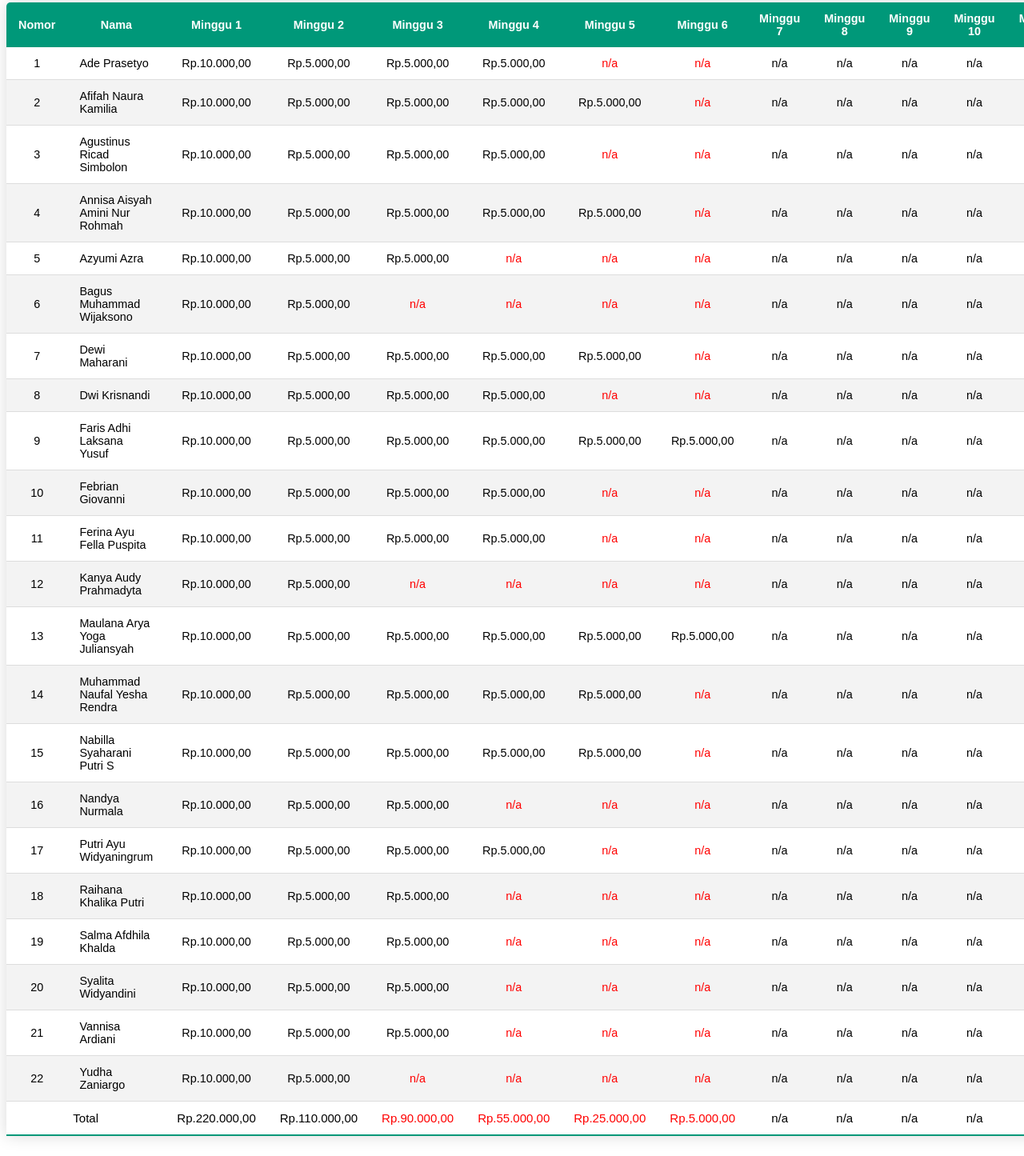
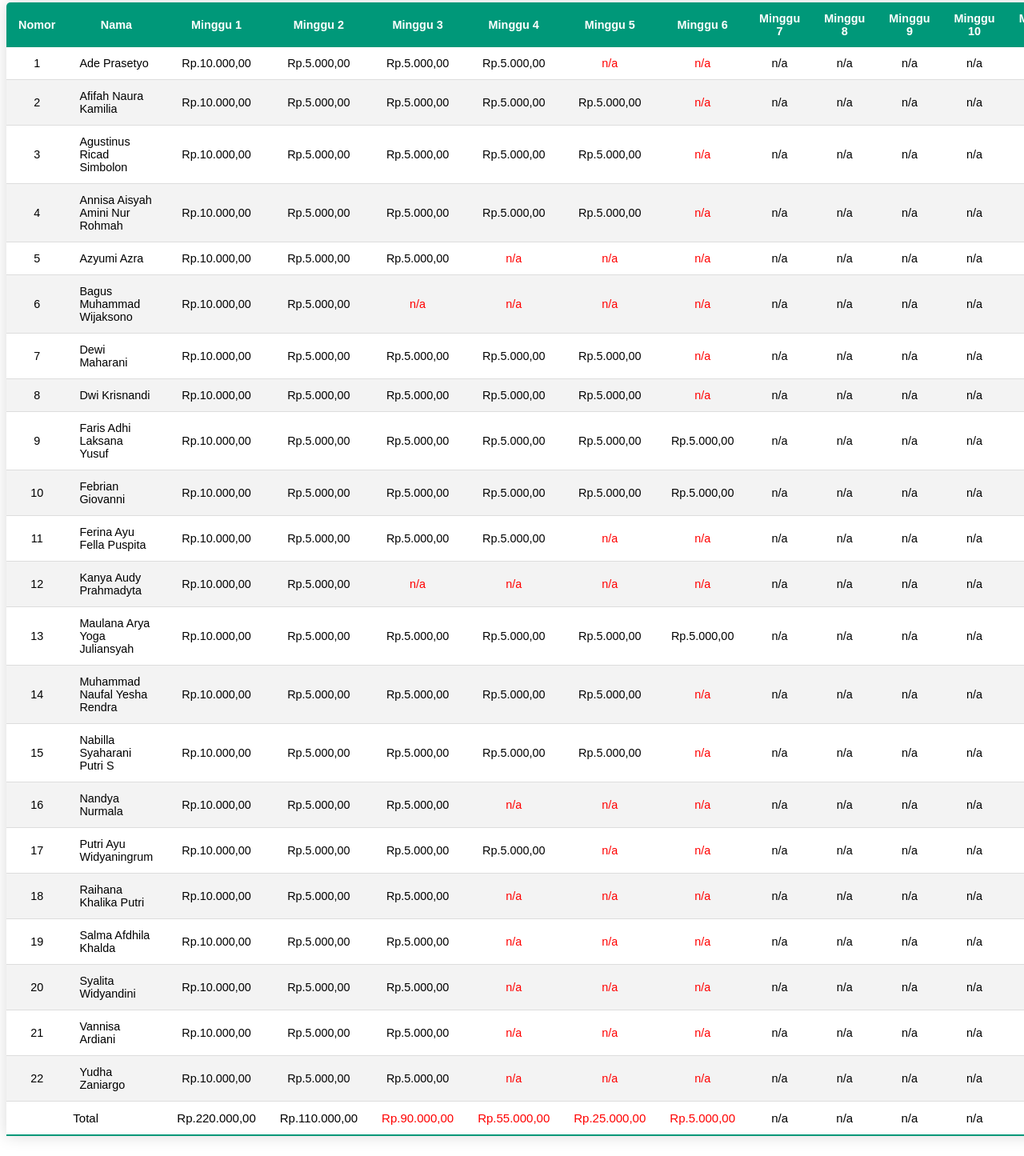
Before and after one commit to baguswijaksono/HTML-KasKelas, a plain HTML site: page masuk.html in a window 1280 px wide. Shown: the part 67-1512 px from the top of the page at 80% size. Drawn offline with Linux system fonts and the light colour scheme.

Commit message:
Update masuk.html

```diff
--- a/masuk.html
+++ b/masuk.html
@@ -60,7 +60,7 @@
         <td>Rp.5.000,00</td>
         <td>Rp.5.000,00</td>
         <td>Rp.5.000,00</td>
-        <td style="color: red;">n/a</td>
+        <td>Rp.5.000,00</td>
         <td style="color: red;">n/a</td>
         <td>n/a</td>
         <td>n/a</td>
@@ -140,7 +140,7 @@
         <td>Rp.5.000,00</td>
         <td>Rp.5.000,00</td>
         <td>Rp.5.000,00</td>
-        <td style="color: red;">n/a</td>
+        <td>Rp.5.000,00</td>
         <td style="color: red;">n/a</td>
         <td>n/a</td>
         <td>n/a</td>
@@ -172,8 +172,8 @@
         <td>Rp.5.000,00</td>
         <td>Rp.5.000,00</td>
         <td>Rp.5.000,00</td>
-        <td style="color: red;">n/a</td>
-        <td style="color: red;">n/a</td>
+        <td>Rp.5.000,00</td>
+         <td>Rp.5.000,00</td>
         <td>n/a</td>
         <td>n/a</td>
         <td>n/a</td>
@@ -362,7 +362,7 @@
         <td style="text-align: left;">Yudha Zaniargo</td>
         <td>Rp.10.000,00</td>
         <td>Rp.5.000,00</td>
-        <td style="color: red;">n/a</td>
+         <td>Rp.5.000,00</td>
         <td style="color: red;">n/a</td>
         <td style="color: red;">n/a</td>
         <td style="color: red;">n/a</td>
```
